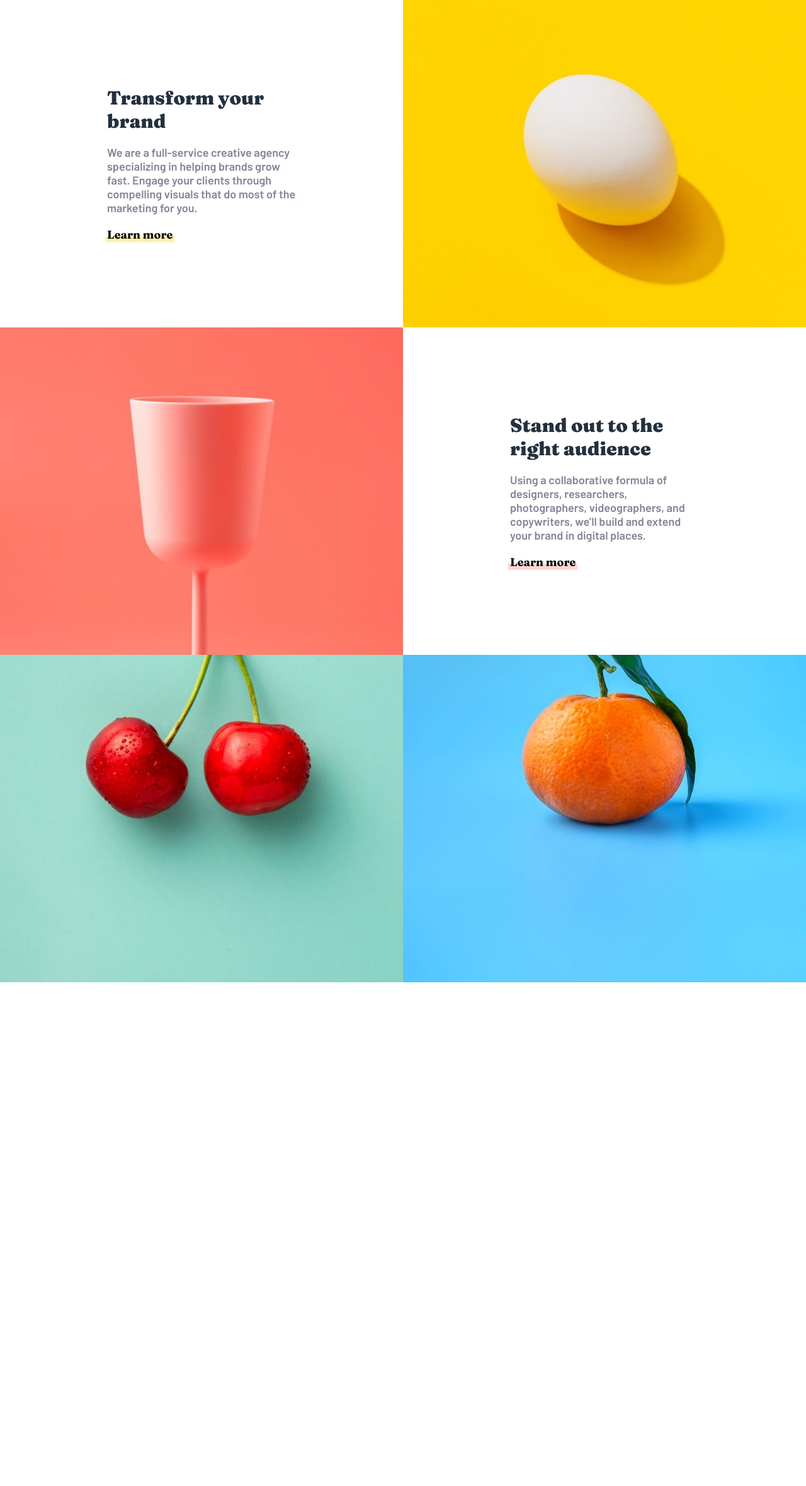
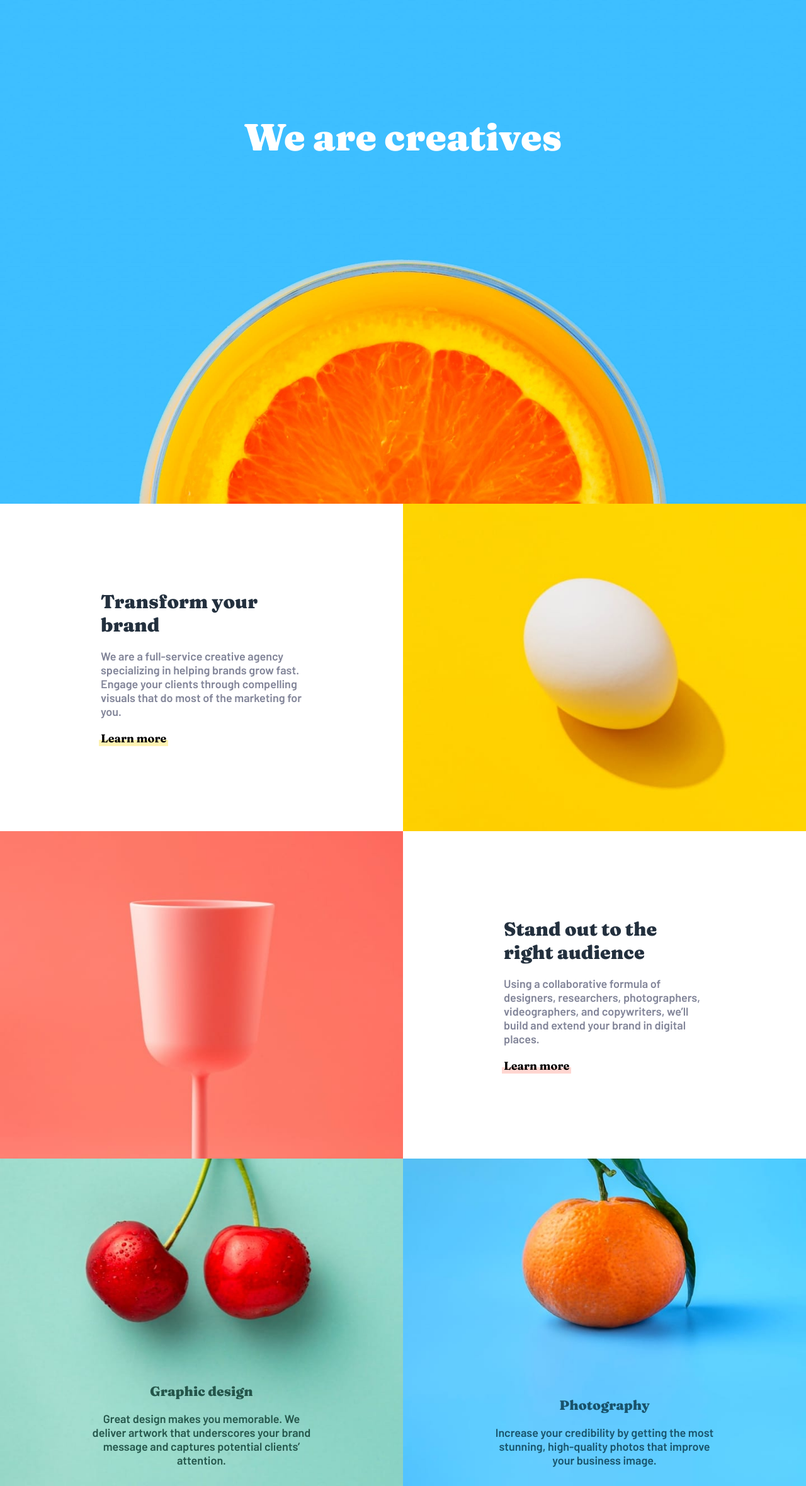
Before and after one commit to AbanoubMagdy1/sunnyAgency-landingPage, a website: page index.html in a window 1280 px wide. Shown: the whole page at 63% size. Before the commit the page ends 1564 px from the top, so only its background shows below. Drawn offline with Linux system fonts and the light colour scheme.

Commit message:
Add header and finish features section

```diff
--- a/index.html
+++ b/index.html
@@ -15,6 +15,9 @@
   </style>
 </head>
 <body>
+  <header>
+    <h1 class="primary-text fraunce-900">We are creatives</h1>
+  </header>
   <section class="features">
     <div class="feature">
       <div class="feature__data">
@@ -51,10 +54,22 @@
     <div class="feature">
       <div class="feature__image">
         <img src="./images/desktop/image-graphic-design.jpg" alt="">
+        <div class="feature__image--box cyan">
+          <h3 class="fraunce-900 mb-small">Graphic design</h3>
+          <p>
+            Great design makes you memorable. We deliver artwork that underscores your brand message and captures potential clients’ attention.
+          </p>
+        </div>
       </div>
 
       <div class="feature__image">
         <img src="./images/desktop/image-photography.jpg" alt="">
+        <div class="feature__image--box blue">
+          <h3 class="fraunce-900 mb-small">Photography</h3>
+          <p>
+            Increase your credibility by getting the most stunning, high-quality photos that improve your business image.
+          </p>
+        </div>
       </div>
     </div>
   </section>
@@ -69,15 +84,6 @@
 
 
 
-
-
-  Learn more
-
-  Graphic design
-  Great design makes you memorable. We deliver artwork that underscores your brand message and captures potential clients’ attention.
-
-  Photography
-  Increase your credibility by getting the most stunning, high-quality photos that improve your business image.
 
   Client testimonials
 
--- a/sass/base/_typography.scss
+++ b/sass/base/_typography.scss
@@ -15,3 +15,10 @@ body{
     font-family: 'Fraunces', serif;
     font-weight: 900;
 }
+
+.primary-text{
+    color: var(--white);
+    text-align: center;
+    margin-top: 18rem;
+    font-size: 6rem;
+}
--- a/sass/components/_features.scss
+++ b/sass/components/_features.scss
@@ -3,6 +3,12 @@
         display: flex;
         height: 50vw;
         max-height: 52rem;
+
+        @include respond(mobile){
+            flex-direction: column;
+            max-height: initial;
+            height: auto;
+        }
 
         &:nth-child(even){
             .feature__image{
@@ -10,8 +16,9 @@
             }
         }
 
+
         > * {
-            flex-basis: 50%;
+            flex: 1 0 50%;
         }
 
 
@@ -19,16 +26,19 @@
             display: grid;
             place-items: center;
 
+            @include respond(mobile){
+                margin-block: 7rem;
+            }
+
             .box{
-                width: 30rem;
-
+                width: 50%;
+                min-width: min(90%, 30rem);
                 h3{
                     font-size: 3rem;
                     color: var(--neutral-dark-blue);
                 }
 
                 p{
-                    font-size: 1.8rem;
                     color: var(--neutral-dark-gray);
                 }
 
@@ -53,9 +63,26 @@
         }
 
         &__image{
+            @include respond(mobile){order: -1}
+
+            position: relative;
             img{
+                display: block;
                 width: 100%;
                 height: 100%;
+            }
+
+            &--box{
+                text-align: center;
+                position: absolute;
+                bottom: 3rem;
+                width: 50%;
+                min-width: min(90%, 35rem);
+                left: 50%;
+                transform: translate(-50%);
+
+                &.cyan{color: var(--primary-cyan)};
+                &.blue{color: var(--primary-blue)};
             }
         }
     }
--- /dev/null
+++ b/sass/components/_header.scss
@@ -0,0 +1,8 @@
+header{
+    overflow: hidden;
+    height: 100vh;
+    background: url("./images/desktop/image-header.jpg");
+    background-size: cover;
+    background-repeat: no-repeat;
+    background-position: bottom;
+}
--- a/sass/main.scss
+++ b/sass/main.scss
@@ -4,4 +4,5 @@
 @import "base/typography";
 @import "base/utilities";
 
+@import "components/header";
 @import "components/features"
```
Also changed, not shown: style.css, 1 other file.
